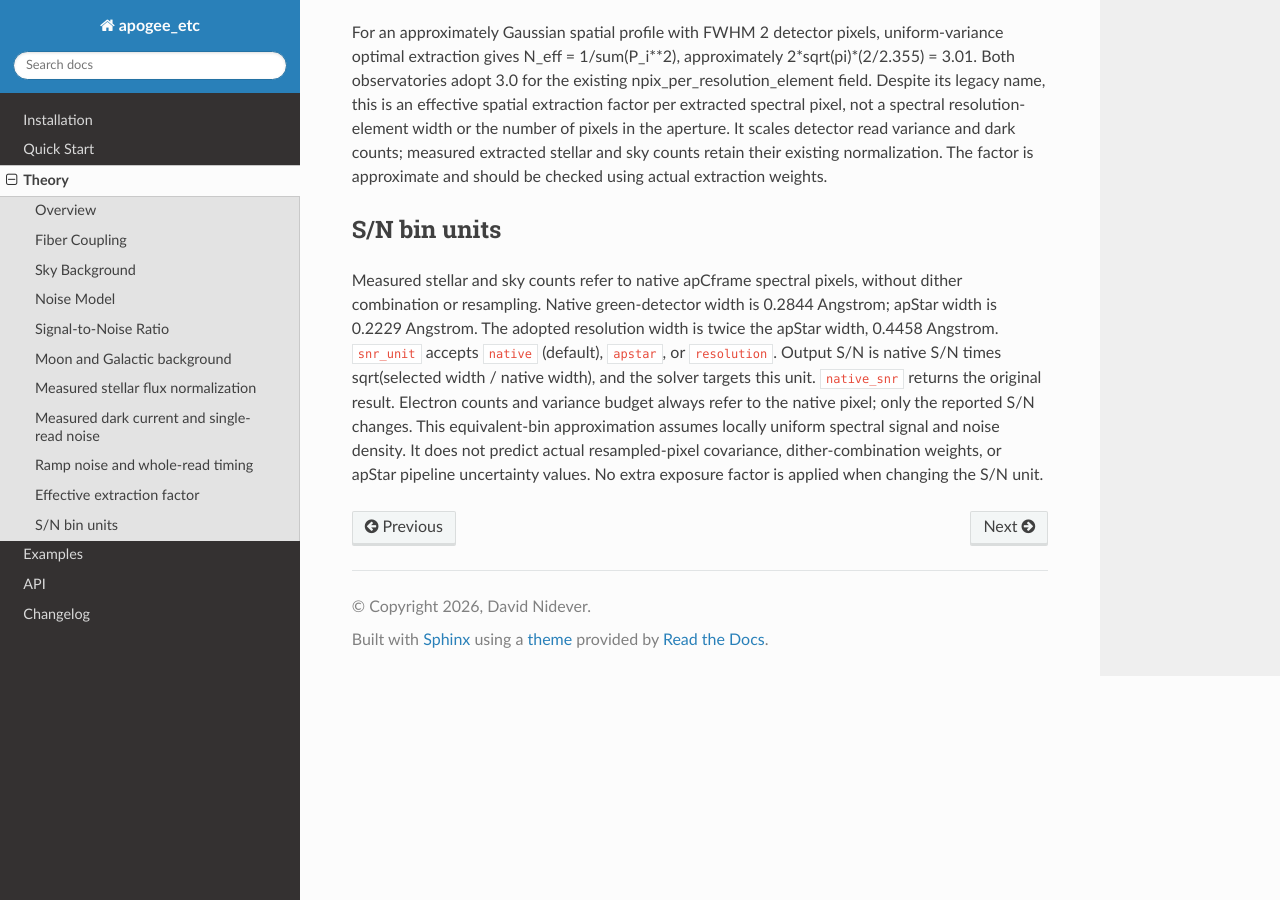
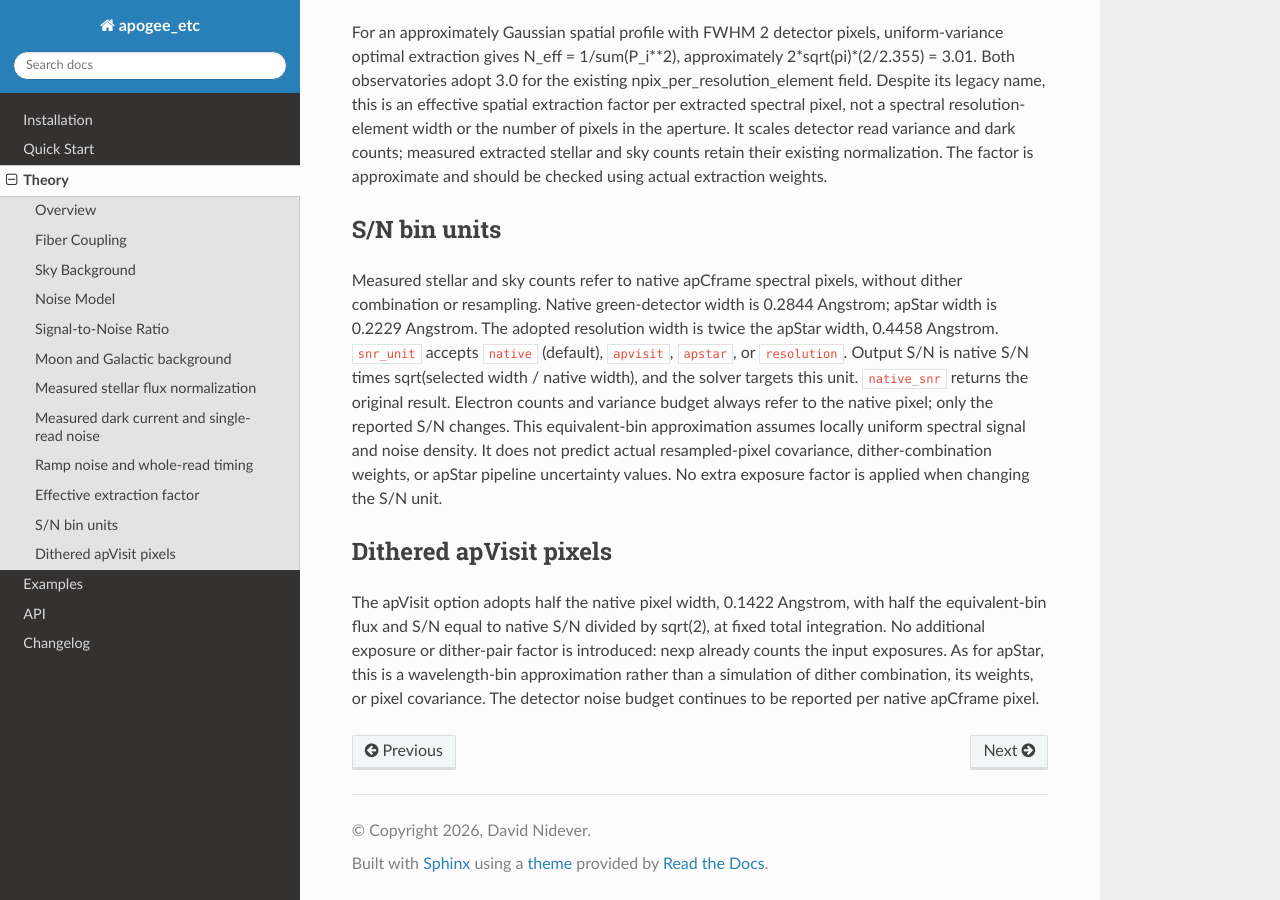
Before and after one commit to sdss/apogee_etc, a Sphinx documentation site: the page built from docs/source/theory.rst, in a window 1280 px wide and 900 px high, scrolled down 3417 px. Built offline with Sphinx 7.4.7 and the Read the Docs theme 3.1.0, drawn with Linux system fonts in a browser that asks for light colours.

Commit message:
Add dithered apVisit pixel option

```diff
--- a/docs/source/theory.rst
+++ b/docs/source/theory.rst
@@ -212,7 +212,7 @@ Measured stellar and sky counts refer to native apCframe spectral pixels,
 without dither combination or resampling. Native green-detector width is
 0.2844 Angstrom; apStar width is 0.2229 Angstrom. The adopted resolution
 width is twice the apStar width, 0.4458 Angstrom. ``snr_unit`` accepts
-``native`` (default), ``apstar``, or ``resolution``. Output S/N is native S/N
+``native`` (default), ``apvisit``, ``apstar``, or ``resolution``. Output S/N is native S/N
 times sqrt(selected width / native width), and the solver targets this unit.
 ``native_snr`` returns the original result. Electron counts and variance
 budget always refer to the native pixel; only the reported S/N changes.
@@ -220,3 +220,15 @@ This equivalent-bin approximation assumes locally uniform spectral signal
 and noise density. It does not predict actual resampled-pixel covariance,
 dither-combination weights, or apStar pipeline uncertainty values. No extra
 exposure factor is applied when changing the S/N unit.
+
+
+Dithered apVisit pixels
+-----------------------
+
+The apVisit option adopts half the native pixel width, 0.1422 Angstrom,
+with half the equivalent-bin flux and S/N equal to native S/N divided by
+sqrt(2), at fixed total integration. No additional exposure or dither-pair
+factor is introduced: nexp already counts the input exposures. As for apStar,
+this is a wavelength-bin approximation rather than a simulation of dither
+combination, its weights, or pixel covariance. The detector noise budget
+continues to be reported per native apCframe pixel.
```
Also changed, not shown: 3 other files.
